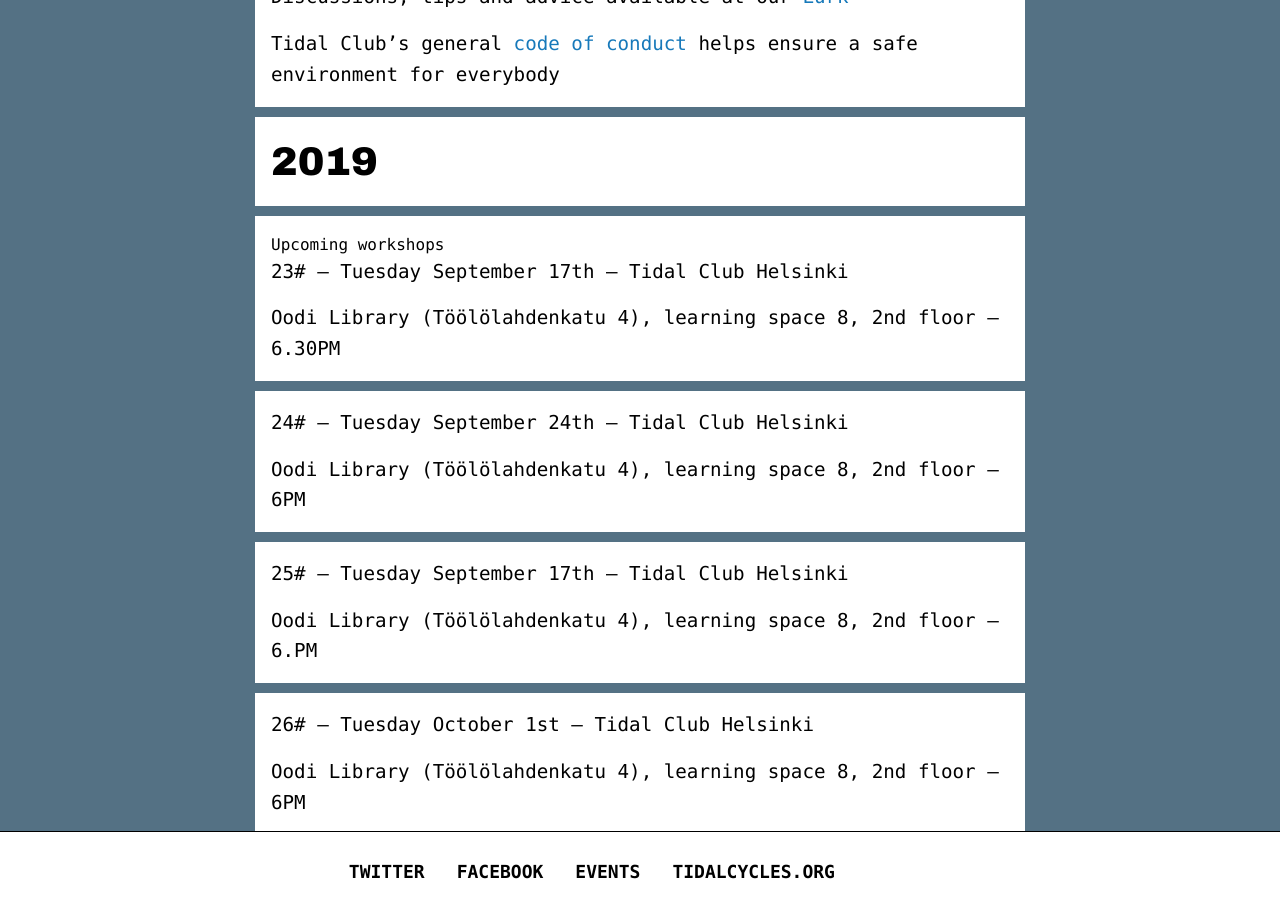
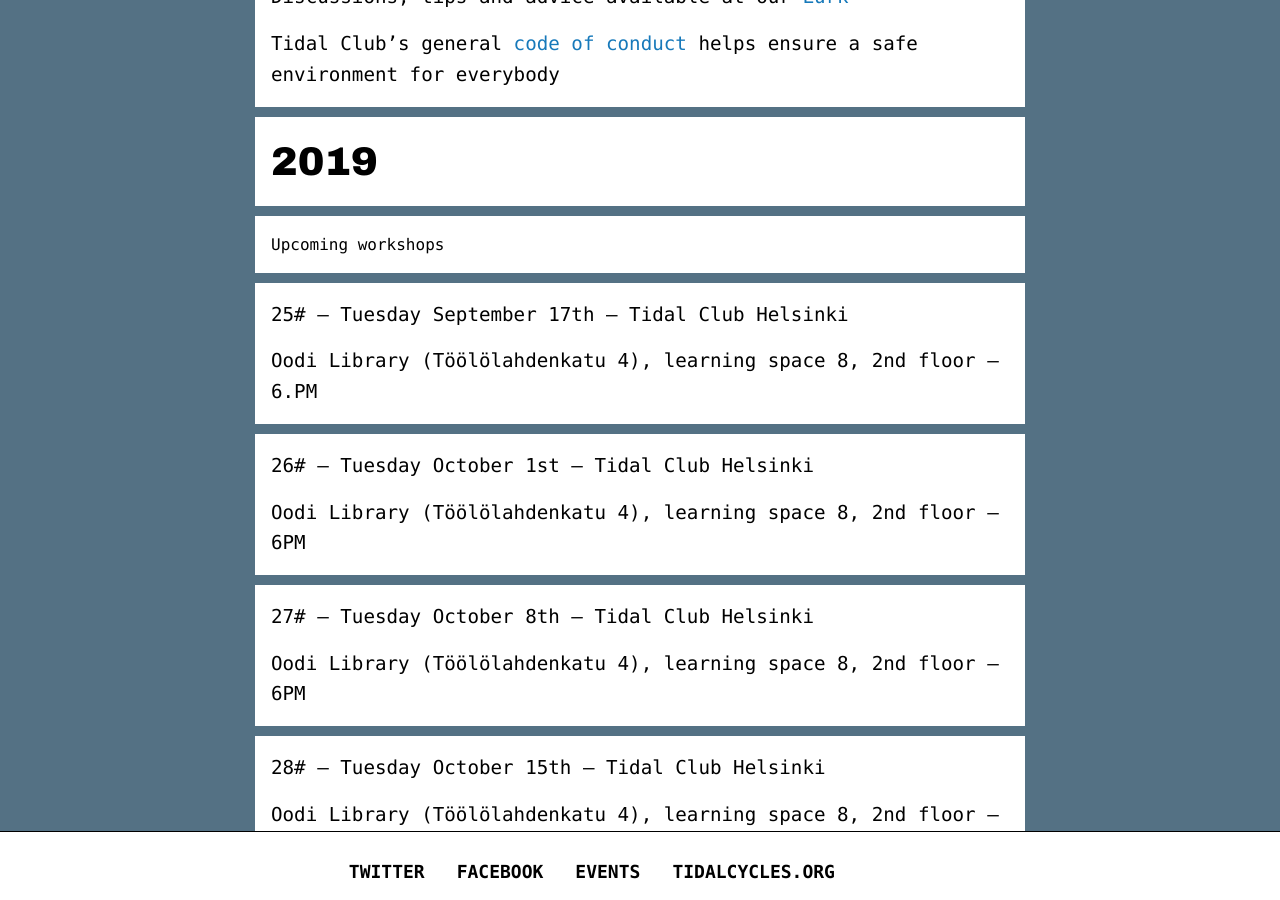
Before and after one commit to tidalclub/tidalclub.github.io, a Jekyll site: the page built from helsinki.html, in a window 1280 px wide and 900 px high, scrolled down 873 px. Built offline with Jekyll 4.4.1, drawn with Linux system fonts in a browser that asks for light colours; nearby versions of some CDN libraries; comment, search, counter and statistics services are not loaded; some of the changed text lies outside the part shown.

Commit message:
Update helsinki.html

```diff
--- a/helsinki.html
+++ b/helsinki.html
@@ -19,12 +19,6 @@
 			<h1>2019</h1>
 <hr> Upcoming workshops
 
-<p>23# – Tuesday September 17th – Tidal Club Helsinki</p>
- <p>Oodi Library (Töölölahdenkatu 4), learning space 8, 2nd floor – 6.30PM</p>
-<hr>
-
-<p>24# – Tuesday September 24th – Tidal Club Helsinki</p>
- <p>Oodi Library (Töölölahdenkatu 4), learning space 8, 2nd floor – 6PM</p>
 <hr>
 <p>25# – Tuesday September 17th – Tidal Club Helsinki</p>
  <p>Oodi Library (Töölölahdenkatu 4), learning space 8, 2nd floor – 6.PM</p>
@@ -110,3 +104,6 @@
 <hr>
 <p>22# – Thursday September 17th – Tidal Club Helsinki</p>
  <p>Oodi Library (Töölölahdenkatu 4), learning space 8, 2nd floor – 6.30PM</p>
+<hr>
+<p>22# – Thursday September 24th – Tidal Club Helsinki</p>
+ <p>Oodi Library (Töölölahdenkatu 4), learning space 8, 2nd floor – 6PM</p>
```
